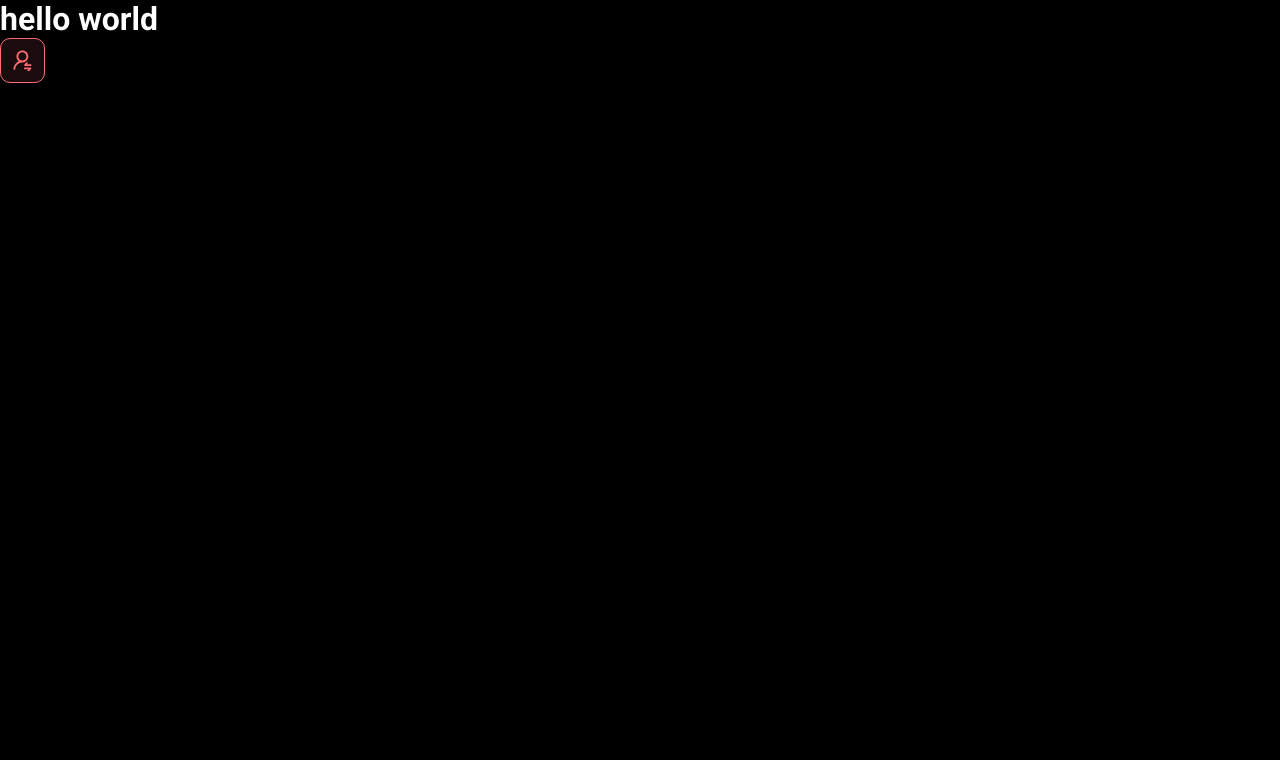
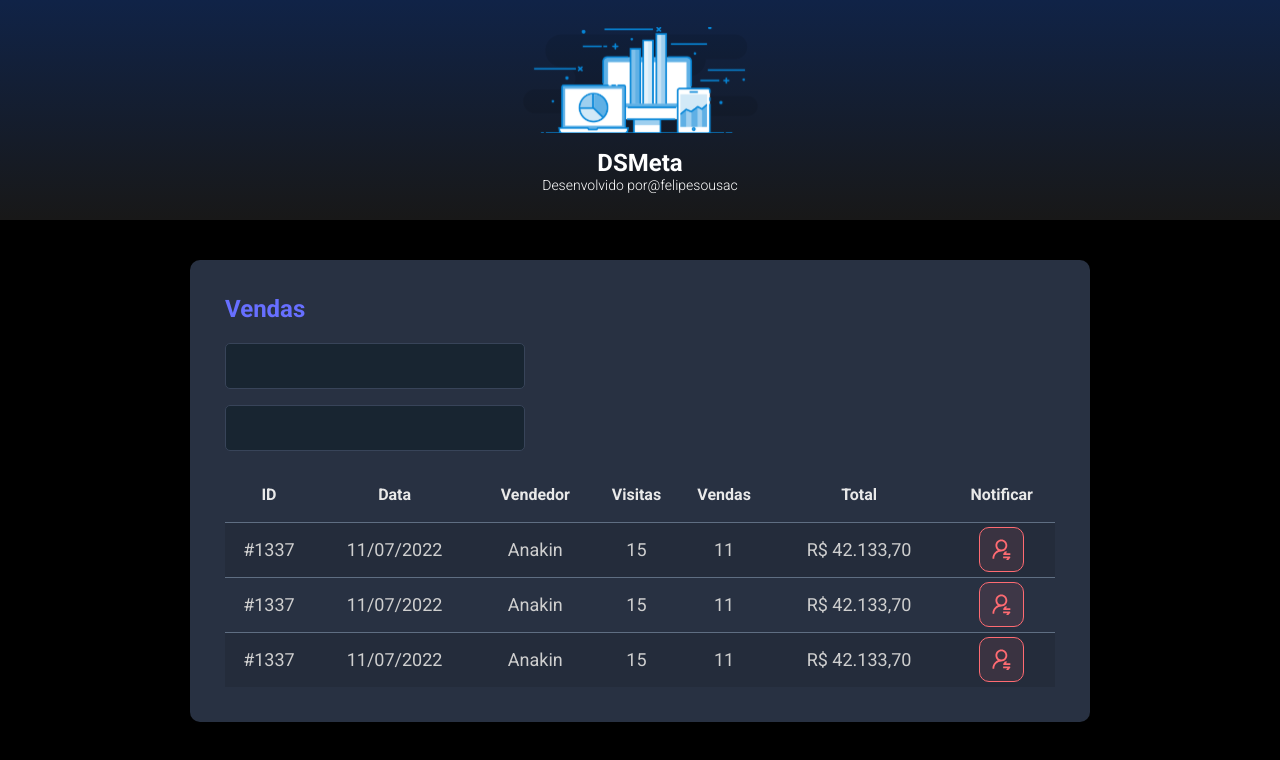
Before and after one commit to felipesousac/dsmeta, a React (Vite) app in the folder frontend/: page / in a window 1280 px wide. Shown: the top 760 px of the page. Built offline with nearby package versions, Linux system fonts and the light colour scheme.

Commit message:
Other components

```diff
--- a/frontend/src/App.tsx
+++ b/frontend/src/App.tsx
@@ -1,10 +1,18 @@
+import Header from "./components/Header"
 import NotificationButton from "./components/NotificationButton"
+import SalesCard from "./components/SalesCard"
 
 function App() {
   return (
     <>
-      <h1>hello world</h1>
-      <NotificationButton />
+      <Header />
+      <main>
+        <section id="sales">
+          <div className="dsmeta-container">
+            <SalesCard />
+          </div>
+        </section>
+      </main>
     </>
   )
 }
--- /dev/null
+++ b/frontend/src/components/Header/index.tsx
@@ -0,0 +1,19 @@
+import logo from '../../assets/img/logo.svg'
+import './style.css'
+
+function Header() {
+  return (
+    <header>
+      <div className="dsmeta-logo-container">
+        <img src={logo} alt="DSMeta" />
+        <h1>DSMeta</h1>
+        <p>
+          Desenvolvido por
+          <a href="http://linkedin.com/in/felipesousac">@felipesousac</a>
+        </p>
+      </div>
+    </header>
+  )
+}
+
+export default Header
--- /dev/null
+++ b/frontend/src/components/Header/style.css
@@ -0,0 +1,27 @@
+header {
+  height: 220px;
+  background: linear-gradient(180deg, #102347 0%, #181818 100%);
+  display: flex;
+  align-items: center;
+  justify-content: center;
+}
+
+.dsmeta-logo-container {
+  display: flex;
+  flex-direction: column;
+  align-items: center;
+}
+
+.dsmeta-logo-container img {
+  width: 235px;
+}
+
+.dsmeta-logo-container h1 {
+  margin-top: 15px;
+  font-size: 24px;
+}
+
+.dsmeta-logo-container p {
+  font-size: 14px;
+  font-weight: 300;
+}
--- /dev/null
+++ b/frontend/src/components/SalesCard/index.tsx
@@ -0,0 +1,77 @@
+import NotificationButton from '../NotificationButton'
+import './style.css'
+
+function SalesCard() {
+  return (
+    <div className="dsmeta-card">
+      <h2 className="dsmeta-sales-title">Vendas</h2>
+      <div>
+        <div className="dsmeta-form-control-container">
+          <input className="dsmeta-form-control" type="text" name="" id="" />
+        </div>
+        <div className="dsmeta-form-control-container">
+          <input className="dsmeta-form-control" type="text" name="" id="" />
+        </div>
+      </div>
+
+      <div>
+        <table className="dsmeta-sales-table">
+          <thead>
+            <tr>
+              <th className="show992">ID</th>
+              <th className="show576">Data</th>
+              <th>Vendedor</th>
+              <th className="show992">Visitas</th>
+              <th className="show992">Vendas</th>
+              <th>Total</th>
+              <th>Notificar</th>
+            </tr>
+          </thead>
+          <tbody>
+            <tr>
+              <td className="show992">#1337</td>
+              <td className="show576">11/07/2022</td>
+              <td>Anakin</td>
+              <td className="show992">15</td>
+              <td className="show992">11</td>
+              <td>R$ 42.133,70</td>
+              <td>
+                <div className="dsmeta-red-btn-container">
+                  <NotificationButton />
+                </div>
+              </td>
+            </tr>
+            <tr>
+              <td className="show992">#1337</td>
+              <td className="show576">11/07/2022</td>
+              <td>Anakin</td>
+              <td className="show992">15</td>
+              <td className="show992">11</td>
+              <td>R$ 42.133,70</td>
+              <td>
+                <div className="dsmeta-red-btn-container">
+                  <NotificationButton />
+                </div>
+              </td>
+            </tr>
+            <tr>
+              <td className="show992">#1337</td>
+              <td className="show576">11/07/2022</td>
+              <td>Anakin</td>
+              <td className="show992">15</td>
+              <td className="show992">11</td>
+              <td>R$ 42.133,70</td>
+              <td>
+                <div className="dsmeta-red-btn-container">
+                  <NotificationButton />
+                </div>
+              </td>
+            </tr>
+          </tbody>
+        </table>
+      </div>
+    </div>
+  )
+}
+
+export default SalesCard
--- /dev/null
+++ b/frontend/src/components/SalesCard/style.css
@@ -0,0 +1,102 @@
+.dsmeta-card {
+  background-color: #283142;
+  border-radius: 10px;
+  padding: 30px 10px;
+}
+
+.dsmeta-sales-title {
+  color: #676fff;
+  font-size: 24px;
+  margin-bottom: 20px;
+}
+
+.dsmeta-form-control {
+  width: 100%;
+  height: 46px;
+  background-color: #182531;
+  border: 1px solid #384459;
+  border-radius: 5px;
+  color: #9aaabe;
+  padding: 0 20px;
+  font-size: 18px;
+}
+
+.dsmeta-form-control-container {
+  /*propriedade separada da de cima para reutilização do input caso necessário
+  em alguns casos não queremos o mesmo espaçamento em todos os lugares*/
+  margin-bottom: 16px;
+  max-width: 300px;
+}
+
+.dsmeta-sales-table {
+  width: 100%;
+  /*espaço entre cada linha da tabela*/
+  border-spacing: 0;
+  /*faz a borda aparecer*/
+  border-collapse: collapse;
+}
+
+.dsmeta-sales-table thead {
+  height: 55px;
+  font-size: 16px;
+  font-weight: 700;
+  color: #e9e9e9;
+}
+
+.dsmeta-sales-table tbody {
+  font-size: 14px;
+  font-weight: 400;
+  color: #cfcfcf;
+  text-align: center;
+}
+
+.dsmeta-sales-table tbody tr {
+  height: 74px;
+  border-top: 1px solid #5f6e82;
+}
+
+.dsmeta-sales-table tbody tr:hover > td {
+  background-color: #384459;
+}
+
+/*quando o filho for ímpar essa seleção vai ser aplicada*/
+.dsmeta-sales-table tbody tr:nth-child(odd) {
+  background-color: #242c3b;
+}
+
+.dsmeta-red-btn-container {
+  display: flex;
+  justify-content: center;
+}
+
+.show576 {
+  display: none;
+}
+/*usados em conjunto para aparecer determinada classe no tamanho especificado*/
+@media (min-width: 576px) {
+  .show576 {
+    display: table-cell;
+  }
+
+  .dsmeta-card {
+    padding: 35px;
+  }
+
+  .dsmeta-sales-table tbody tr {
+    height: 55px;
+  }
+
+  .dsmeta-sales-table tbody {
+    font-size: 18px;
+  }
+}
+
+.show992 {
+  display: none;
+}
+
+@media (min-width: 992px) {
+  .show992 {
+    display: table-cell;
+  }
+}
--- a/frontend/src/index.css
+++ b/frontend/src/index.css
@@ -22,3 +22,14 @@
   color: unset;
   text-decoration: none;
 }
+
+/* MAIN ====================================== */
+.dsmeta-container {
+  width: 100%;
+  max-width: 900px;
+  margin: 0 auto;
+}
+
+#sales {
+  padding: 40px 10px;
+}
```
Also changed, not shown: frontend/src/assets/img/logo.svg (added).
